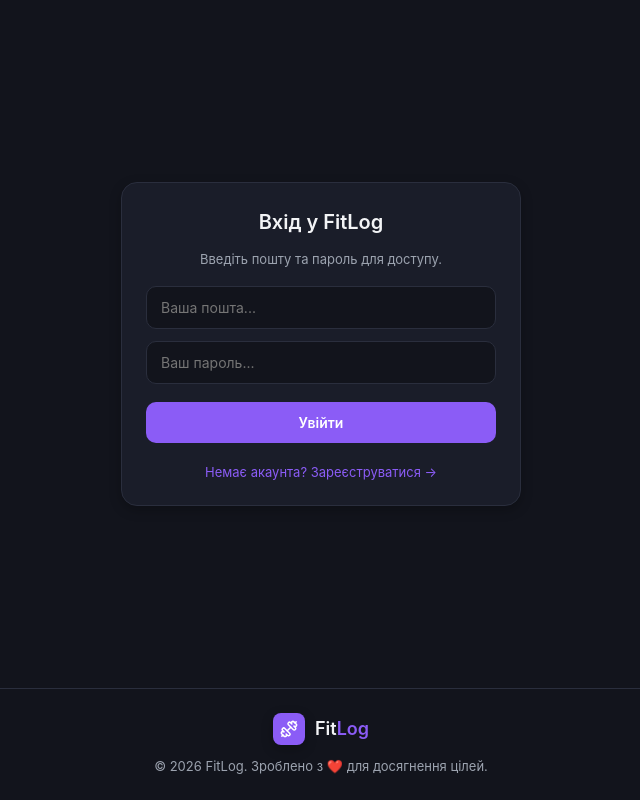
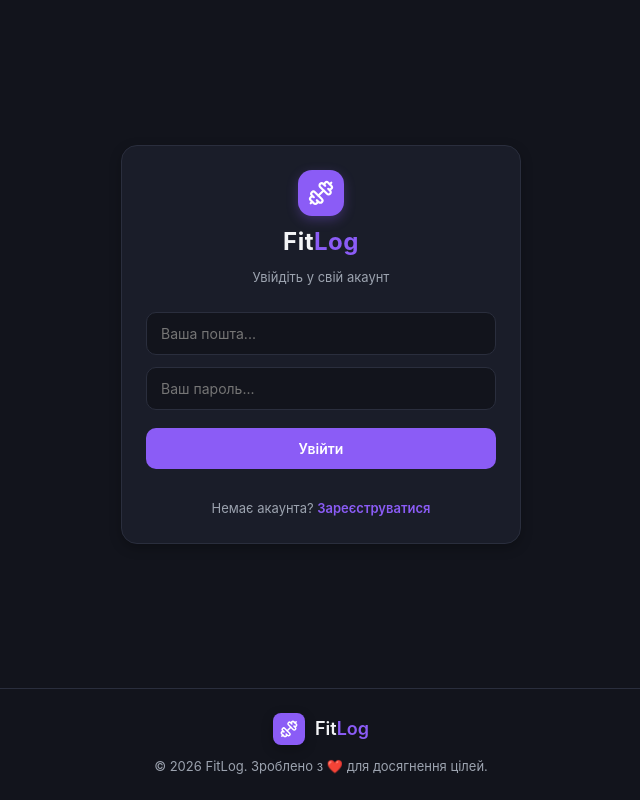
Before and after one commit to kseniiavasylenko/fit-log, a React (Vite) app: page / in a window 1280 px wide. Shown: the whole page, without its empty margins (319-959 px from the left). Built offline with nearby package versions, Linux system fonts and the light colour scheme.

Commit message:
autorised

```diff
--- a/src/App.module.scss
+++ b/src/App.module.scss
@@ -3,20 +3,23 @@
 .app {
   display: flex;
   flex-direction: column;
-  min-height: 100vh;
+  height: 100vh;           // Фіксуємо висоту на рівні екрана
+  max-height: 100vh;
   background-color: var(--bg);
   color: var(--text);
+  overflow: hidden;        // ПОВНІСТЮ ПРИБИРАЄМО ВЕРТИКАЛЬНИЙ СКРОЛ СТОРІНКИ
 }
 
 .main {
   flex: 1;
-  padding: 32px 16px;
+  padding: 24px 16px;
   display: flex;
   justify-content: center;
   align-items: flex-start;
+  overflow-y: auto;        // Якщо вмісту багато (наприклад, довга історія), скролитиметься лише внутрішня частина, а не вся сторінка
 
   @include mobile {
-    padding: 16px 12px;
+    padding: 12px 8px;
   }
 }
 
--- a/src/App.tsx
+++ b/src/App.tsx
@@ -1,31 +1,25 @@
-import React, { useState, useEffect } from 'react';
+import React, { useState } from 'react';
 import Header from './components/Header/Header';
 import Footer from './components/Footer/Footer';
 import { CategoryExerciseSelector } from './components/CategoryExerciseSelector/CategoryExerciseSelector';
 import type { ExerciseLogData } from './types';
-import { registerNewUser, completeRegistration, validateLogin } from './utils/authStorage';
+import { registerUserDirectly, validateLoginDirectly } from './utils/authStorage';
 import styles from './App.module.scss';
+import { Dumbbell } from 'lucide-react';
 
 export function App() {
   const [currentUser, setCurrentUser] = useState<string>(() => {
     return localStorage.getItem('fitlog_current_user') || '';
   });
 
-  // Екрани авторизації: 'login' | 'register-form' | 'success-sent' | 'set-password'
-  const [authView, setAuthView] = useState<'login' | 'register-form' | 'success-sent' | 'set-password'>('login');
+  // Режим: 'login' або 'register'
+  const [authMode, setAuthMode] = useState<'login' | 'register'>('login');
 
   // Поля форм
-  const [loginEmail, setLoginEmail] = useState('');
-  const [loginPassword, setLoginPassword] = useState('');
-
-  const [regName, setRegName] = useState('');
-  const [regEmail, setRegEmail] = useState('');
-
-  const [newPassword, setNewPassword] = useState('');
-  const [activeToken, setActiveToken] = useState<string | null>(null);
-
+  const [emailInput, setEmailInput] = useState('');
+  const [passwordInput, setPasswordInput] = useState('');
   const [errorMsg, setErrorMsg] = useState('');
-  const [successMsg, setSuccessMsg] = useState('');
+  const [successMsg, setSuccessMsg] = useState(''); // Повідомлення про успішну реєстрацію
 
   const [activeTab, setActiveTab] = useState<'workout' | 'history' | 'progress'>('workout');
 
@@ -49,64 +43,42 @@ export function App() {
     return '';
   });
 
-  // Перевірка URL на наявність токену з листа (симуляція переходу за посиланням)
-  useEffect(() => {
-    const params = new URLSearchParams(window.location.search);
-    const token = params.get('token');
-    if (token) {
-      setActiveToken(token);
-      setAuthView('set-password');
-    }
-  }, []);
-
-  // Обробка відправки форми реєстрації (Крок 1)
-  const handleRegisterRequest = (e: React.FormEvent) => {
+  // Обробка реєстрації (теперь перекидає на вкладку входу)
+  const handleRegister = (e: React.FormEvent) => {
     e.preventDefault();
     setErrorMsg('');
+    setSuccessMsg('');
 
-    const token = registerNewUser(regName.trim(), regEmail.trim());
-    if (!token) {
-      setErrorMsg('Користувач з такою поштою вже зареєстрований.');
+    const success = registerUserDirectly(emailInput, passwordInput);
+    if (!success) {
+      setErrorMsg('Користувач з такою поштою вже існує. Будь ласка, увійдіть.');
       return;
     }
 
-    setSuccessMsg(`Лист успішно надіслано на ${regEmail}! Загляньте у консоль (F12), щоб отримати посилання для активації.`);
-    setAuthView('success-sent');
+    // Успішно зареєстрували, очищаємо поля, перемикаємо на логін і виводимо успіх
+    setEmailInput('');
+    setPasswordInput('');
+    setAuthMode('login');
+    setSuccessMsg('Реєстрація успішна! Тепер увійдіть за допомогою вашої пошти та пароля.');
   };
 
-  // Завершення реєстрації та створення пароля (Крок 2)
-  const handleSetPassword = (e: React.FormEvent) => {
+  // Обробка входу
+  const handleLogin = (e: React.FormEvent) => {
     e.preventDefault();
-    if (!activeToken) return;
+    setErrorMsg('');
+    setSuccessMsg('');
 
-    const success = completeRegistration(activeToken, newPassword);
-    if (!success) {
-      setErrorMsg('Недійсний або прострочений токен активації.');
+    const isValid = validateLoginDirectly(emailInput, passwordInput);
+    if (!isValid) {
+      setErrorMsg('Невірна пошта або пароль.');
       return;
     }
 
-    alert('Реєстрація успішно завершена! Тепер ви можете увійти за допомогою пошти та пароля.');
-    window.history.replaceState({}, document.title, window.location.pathname);
-    setActiveToken(null);
-    setAuthView('login');
-    setSuccessMsg('');
-  };
+    const email = emailInput.trim();
+    localStorage.setItem('fitlog_current_user', email);
+    setCurrentUser(email);
 
-  // Вхід у систему за поштою та паролем
-  const handleLoginSubmit = (e: React.FormEvent) => {
-    e.preventDefault();
-    setErrorMsg('');
-
-    const name = validateLogin(loginEmail.trim(), loginPassword);
-    if (!name) {
-      setErrorMsg('Невірна пошта, пароль або акаунт не активовано через пошту.');
-      return;
-    }
-
-    localStorage.setItem('fitlog_current_user', name);
-    setCurrentUser(name);
-
-    const data = localStorage.getItem(`fitlog_saved_exercises_${name}`);
+    const data = localStorage.getItem(`fitlog_saved_exercises_${email}`);
     try {
       const parsed = data ? JSON.parse(data) : [];
       setSavedExercises(parsed);
@@ -145,119 +117,107 @@ export function App() {
   const handleLogout = () => {
     localStorage.removeItem('fitlog_current_user');
     setCurrentUser('');
-    setLoginEmail('');
-    setLoginPassword('');
-    setAuthView('login');
+    setEmailInput('');
+    setPasswordInput('');
+    setErrorMsg('');
+    setSuccessMsg('');
   };
 
-  // --- ЕКРАНИ АВТОРИЗАЦІЇ ---
+  // --- ЕКРАН АВТОРИЗАЦІЇ ---
   if (!currentUser) {
     return (
       <div className={styles.app}>
         <main className={styles.main} style={{ justifyContent: 'center', alignItems: 'center' }}>
           <div className={styles.card} style={{ width: '100%', maxWidth: '400px' }}>
 
-            {authView === 'login' && (
-              <div>
-                <h2 className={styles.title} style={{ textAlign: 'center', marginBottom: '8px' }}>Вхід у FitLog</h2>
-                <p style={{ fontSize: '13px', color: 'var(--text)', textAlign: 'center', marginBottom: '16px' }}>
-                  Введіть пошту та пароль для доступу.
+            {/* Блок Логотипу */}
+            <div style={{ display: 'flex', flexDirection: 'column', alignItems: 'center', marginBottom: '24px', gap: '8px' }}>
+              <div style={{ background: 'var(--accent)', padding: '10px', borderRadius: '14px', display: 'flex', color: '#fff', boxShadow: '0 4px 12px rgba(var(--accent-rgb), 0.3)' }}>
+                <Dumbbell size={26} />
+              </div>
+              <h1 style={{ fontSize: '24px', fontWeight: '700', color: 'var(--text-h)', margin: 0, letterSpacing: '0.5px' }}>
+                Fit<span style={{ color: 'var(--accent)' }}>Log</span>
+              </h1>
+              <p style={{ fontSize: '13px', color: 'var(--text)', margin: 0 }}>
+                {authMode === 'login' ? 'Увійдіть у свій акаунт' : 'Створіть новий акаунт'}
               </p>
-                <form onSubmit={handleLoginSubmit} style={{ display: 'flex', flexDirection: 'column', gap: '12px' }}>
+            </div>
+
+            {/* Вивід повідомлення про успішну реєстрацію */}
+            {successMsg && (
+              <div style={{ background: 'rgba(34, 197, 94, 0.1)', border: '1px solid #22c55e', color: '#22c55e', padding: '10px 12px', borderRadius: '8px', fontSize: '12px', textAlign: 'center', marginBottom: '16px' }}>
+                {successMsg}
+              </div>
+            )}
+
+            {authMode === 'login' ? (
+              <form onSubmit={handleLogin} style={{ display: 'flex', flexDirection: 'column', gap: '12px' }}>
                 <input
                   type="email"
                   placeholder="Ваша пошта..."
-                    value={loginEmail}
-                    onChange={(e) => setLoginEmail(e.target.value)}
+                  value={emailInput}
+                  onChange={(e) => setEmailInput(e.target.value)}
                   style={{ background: 'var(--bg)', border: '1px solid var(--border)', borderRadius: '10px', padding: '12px 14px', color: 'var(--text-h)', fontSize: '14px', outline: 'none' }}
                   required
                 />
                 <input
                   type="password"
                   placeholder="Ваш пароль..."
-                    value={loginPassword}
-                    onChange={(e) => setLoginPassword(e.target.value)}
+                  value={passwordInput}
+                  onChange={(e) => setPasswordInput(e.target.value)}
                   style={{ background: 'var(--bg)', border: '1px solid var(--border)', borderRadius: '10px', padding: '12px 14px', color: 'var(--text-h)', fontSize: '14px', outline: 'none' }}
                   required
                 />
                 {errorMsg && <span style={{ fontSize: '12px', color: '#ef4444', textAlign: 'center' }}>{errorMsg}</span>}
+
                 <button type="submit" style={{ background: 'var(--accent)', color: '#fff', border: 'none', borderRadius: '10px', padding: '12px', fontWeight: '600', cursor: 'pointer', fontSize: '14px', marginTop: '6px' }}>
                   Увійти
                 </button>
-                  <button type="button" onClick={() => { setAuthView('register-form'); setErrorMsg(''); }} style={{ background: 'transparent', color: 'var(--accent)', border: 'none', cursor: 'pointer', fontSize: '13px', marginTop: '8px' }}>
-                    Немає акаунта? Зареєструватися →
+
+                <div style={{ textAlign: 'center', marginTop: '14px' }}>
+                  <button
+                    type="button"
+                    onClick={() => { setAuthMode('register'); setErrorMsg(''); setSuccessMsg(''); setEmailInput(''); setPasswordInput(''); }}
+                    style={{ background: 'transparent', border: 'none', color: 'var(--text)', fontSize: '13px', cursor: 'pointer' }}
+                  >
+                    Немає акаунта? <span style={{ color: 'var(--accent)', fontWeight: 600 }}>Зареєструватися</span>
                   </button>
+                </div>
               </form>
-              </div>
-            )}
-
-            {authView === 'register-form' && (
-              <div>
-                <h2 className={styles.title} style={{ textAlign: 'center', marginBottom: '8px' }}>Реєстрація</h2>
-                <p style={{ fontSize: '13px', color: 'var(--text)', textAlign: 'center', marginBottom: '16px' }}>
-                  Введіть ім'я та пошту. Ми надішлемо вам лист із посиланням.
-                </p>
-                <form onSubmit={handleRegisterRequest} style={{ display: 'flex', flexDirection: 'column', gap: '12px' }}>
+            ) : (
+              <form onSubmit={handleRegister} style={{ display: 'flex', flexDirection: 'column', gap: '12px' }}>
                 <input
-                    type="text"
-                    placeholder="Ваше ім'я..."
-                    value={regName}
-                    onChange={(e) => setRegName(e.target.value)}
+                  type="email"
+                  placeholder="Ваша пошта..."
+                  value={emailInput}
+                  onChange={(e) => setEmailInput(e.target.value)}
                   style={{ background: 'var(--bg)', border: '1px solid var(--border)', borderRadius: '10px', padding: '12px 14px', color: 'var(--text-h)', fontSize: '14px', outline: 'none' }}
                   required
                 />
                 <input
-                    type="email"
-                    placeholder="Ваша пошта..."
-                    value={regEmail}
-                    onChange={(e) => setRegEmail(e.target.value)}
+                  type="password"
+                  placeholder="Придумайте пароль..."
+                  value={passwordInput}
+                  onChange={(e) => setPasswordInput(e.target.value)}
                   style={{ background: 'var(--bg)', border: '1px solid var(--border)', borderRadius: '10px', padding: '12px 14px', color: 'var(--text-h)', fontSize: '14px', outline: 'none' }}
                   required
                 />
                 {errorMsg && <span style={{ fontSize: '12px', color: '#ef4444', textAlign: 'center' }}>{errorMsg}</span>}
+
                 <button type="submit" style={{ background: 'var(--accent)', color: '#fff', border: 'none', borderRadius: '10px', padding: '12px', fontWeight: '600', cursor: 'pointer', fontSize: '14px', marginTop: '6px' }}>
-                    Продовжити
+                  Зареєструватися
                 </button>
-                  <button type="button" onClick={() => { setAuthView('login'); setErrorMsg(''); }} style={{ background: 'transparent', color: 'var(--text)', border: 'none', cursor: 'pointer', fontSize: '13px', marginTop: '8px' }}>
-                    ← Повернутися до входу
-                  </button>
-                </form>
-              </div>
-            )}
 
-            {authView === 'success-sent' && (
-              <div style={{ textAlign: 'center' }}>
-                <h2 className={styles.title} style={{ marginBottom: '12px' }}>Перевірте пошту</h2>
-                <p style={{ fontSize: '13px', color: 'var(--text)', lineHeight: '1.5', marginBottom: '20px' }}>
-                  {successMsg}
-                </p>
-                <button type="button" onClick={() => setAuthView('login')} style={{ background: 'var(--accent)', color: '#fff', border: 'none', borderRadius: '10px', padding: '10px 20px', fontWeight: '600', cursor: 'pointer', fontSize: '14px' }}>
-                  Перейти до входу
+                <div style={{ textAlign: 'center', marginTop: '14px' }}>
+                  <button
+                    type="button"
+                    onClick={() => { setAuthMode('login'); setErrorMsg(''); setSuccessMsg(''); setEmailInput(''); setPasswordInput(''); }}
+                    style={{ background: 'transparent', border: 'none', color: 'var(--text)', fontSize: '13px', cursor: 'pointer' }}
+                  >
+                    Вже є акаунт? <span style={{ color: 'var(--accent)', fontWeight: 600 }}>Увійти</span>
                   </button>
                 </div>
-            )}
-
-            {authView === 'set-password' && (
-              <div>
-                <h2 className={styles.title} style={{ textAlign: 'center', marginBottom: '8px' }}>Створення пароля</h2>
-                <p style={{ fontSize: '13px', color: 'var(--text)', textAlign: 'center', marginBottom: '16px' }}>
-                  Придумайте надійний пароль для завершення реєстрації.
-                </p>
-                <form onSubmit={handleSetPassword} style={{ display: 'flex', flexDirection: 'column', gap: '12px' }}>
-                  <input
-                    type="password"
-                    placeholder="Новий пароль..."
-                    value={newPassword}
-                    onChange={(e) => setNewPassword(e.target.value)}
-                    style={{ background: 'var(--bg)', border: '1px solid var(--border)', borderRadius: '10px', padding: '12px 14px', color: 'var(--text-h)', fontSize: '14px', outline: 'none' }}
-                    required
-                  />
-                  {errorMsg && <span style={{ fontSize: '12px', color: '#ef4444', textAlign: 'center' }}>{errorMsg}</span>}
-                  <button type="submit" style={{ background: 'var(--accent)', color: '#fff', border: 'none', borderRadius: '10px', padding: '12px', fontWeight: '600', cursor: 'pointer', fontSize: '14px', marginTop: '6px' }}>
-                    Завершити реєстрацію
-                  </button>
               </form>
-              </div>
             )}
 
           </div>
--- a/src/components/CategoryExerciseSelector/CategoryExerciseSelector.tsx
+++ b/src/components/CategoryExerciseSelector/CategoryExerciseSelector.tsx
@@ -174,7 +174,7 @@ export const CategoryExerciseSelector: React.FC<Props> = ({ onSave }) => {
             </button>
           ))}
 
-          {/* Кастомні вправи (з кнопкою видалення поруч) */}
+          {/* Кастомні вправи */}
           {categoryCustoms.map(ex => (
             <button
               type="button"
@@ -200,14 +200,14 @@ export const CategoryExerciseSelector: React.FC<Props> = ({ onSave }) => {
             </button>
           ))}
 
-          {/* Кнопка додавання своєї вправи */}
+          {/* Кнопка додавання своєї вправи (виправлено: без зайвого плюса) */}
           <button
             type="button"
             className={`${styles.form__exCard} ${styles['form__exCard--add']}`}
             onClick={() => setIsAddingCustom(true)}
           >
             <Plus size={16} />
-            <span>+ Своя вправа</span>
+            <span>Своя вправа</span>
           </button>
         </div>
 
--- a/src/utils/authStorage.ts
+++ b/src/utils/authStorage.ts
@@ -1,82 +1,43 @@
 export interface UserAccount {
-  name: string;
   email: string;
-  passwordHash?: string; // з'являється після переходу за посиланням з листа
-  isActivated: boolean;
-  activationToken?: string;
+  passwordHash: string;
 }
 
-// Отримати всіх користувачів
 export const getAllUsers = (): Record<string, UserAccount> => {
   return JSON.parse(localStorage.getItem('fitlog_users_db') || '{}');
 };
 
-// Зберегти базу
 const saveAllUsers = (users: Record<string, UserAccount>) => {
   localStorage.setItem('fitlog_users_db', JSON.stringify(users));
 };
 
-// 1. Крок реєстрації: створення акаунта і "надсилання" листа з посиланням
-export const registerNewUser = (name: string, email: string): string | null => {
+// Реєстрація: збереження пошти та пароля
+export const registerUserDirectly = (email: string, password: string):boolean => {
   const users = getAllUsers();
   const normalizedEmail = email.toLowerCase().trim();
 
   if (users[normalizedEmail]) {
-    return null; // вже існує
+    return false; // вже існує
   }
 
-  // Генеруємо унікальний токен для посилання в листі
-  const token = Math.random().toString(36).substring(2) + Date.now().toString(36);
-
   users[normalizedEmail] = {
-    name,
     email: normalizedEmail,
-    isActivated: false,
-    activationToken: token,
+    passwordHash: password,
   };
 
-  saveAllUsers(users);
-
-  // Симуляція відправки листа в консоль (з посиланням активації)
-  const activationLink = `http://localhost:5173/?token=${token}&email=${encodeURIComponent(normalizedEmail)}`;
-  console.log(`[Email Service] Лист надіслано на ${normalizedEmail}`);
-  console.log(`[Email Service] Перейдіть за посиланням для завершення реєстрації: ${activationLink}`);
-
-  return token;
-};
-
-// Знайти юзера за токеном активації
-const getUserByToken = (token: string): UserAccount | null => {
-  const users = getAllUsers();
-  const found = Object.values(users).find(u => u.activationToken === token);
-  return found || null;
-};
-
-// 2. Завершення реєстрації: встановлення пароля за токеном з листа
-export const completeRegistration = (token: string, password: string):boolean => {
-  const users = getAllUsers();
-  const user = getUserByToken(token);
-
-  if (!user) return false;
-
-  user.passwordHash = password; // У реальному проєкті тут має бути хешування
-  user.isActivated = true;
-  delete user.activationToken; // Токен одноразовий
-
-  users[user.email] = user;
   saveAllUsers(users);
   return true;
 };
 
-// 3. Перевірка при вході (пошта + пароль)
-export const validateLogin = (email: string, password: string): string | null => {
+// Вхід: перевірка пошти та пароля
+export const validateLoginDirectly = (email: string, password: string): boolean => {
   const users = getAllUsers();
   const normalizedEmail = email.toLowerCase().trim();
   const user = users[normalizedEmail];
 
-  if (!user || !user.isActivated || user.passwordHash !== password) {
-    return null; // невірні дані або акаунт не активовано
+  if (!user || user.passwordHash !== password) {
+    return false;
   }
 
-  return user.name;
+  return true;
 };
```
Lines whose indentation alone changed are shown as unchanged.
